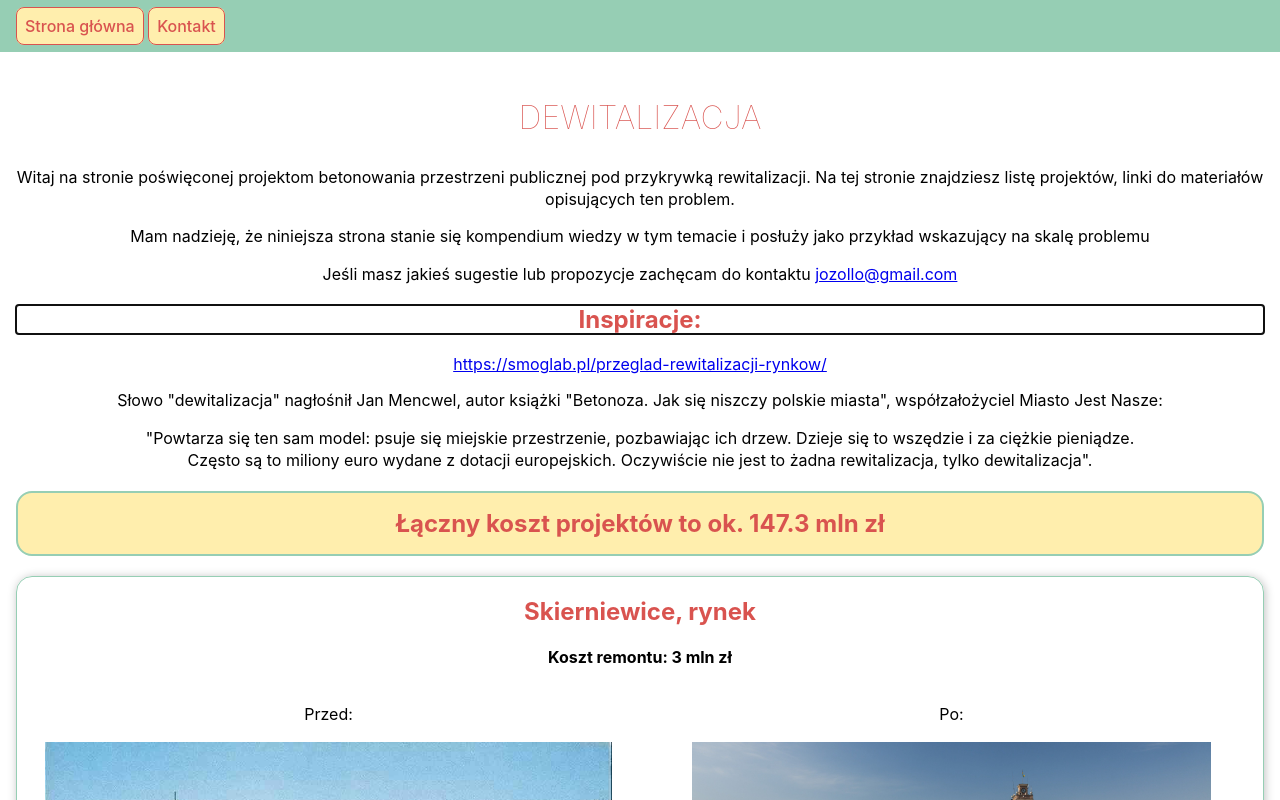
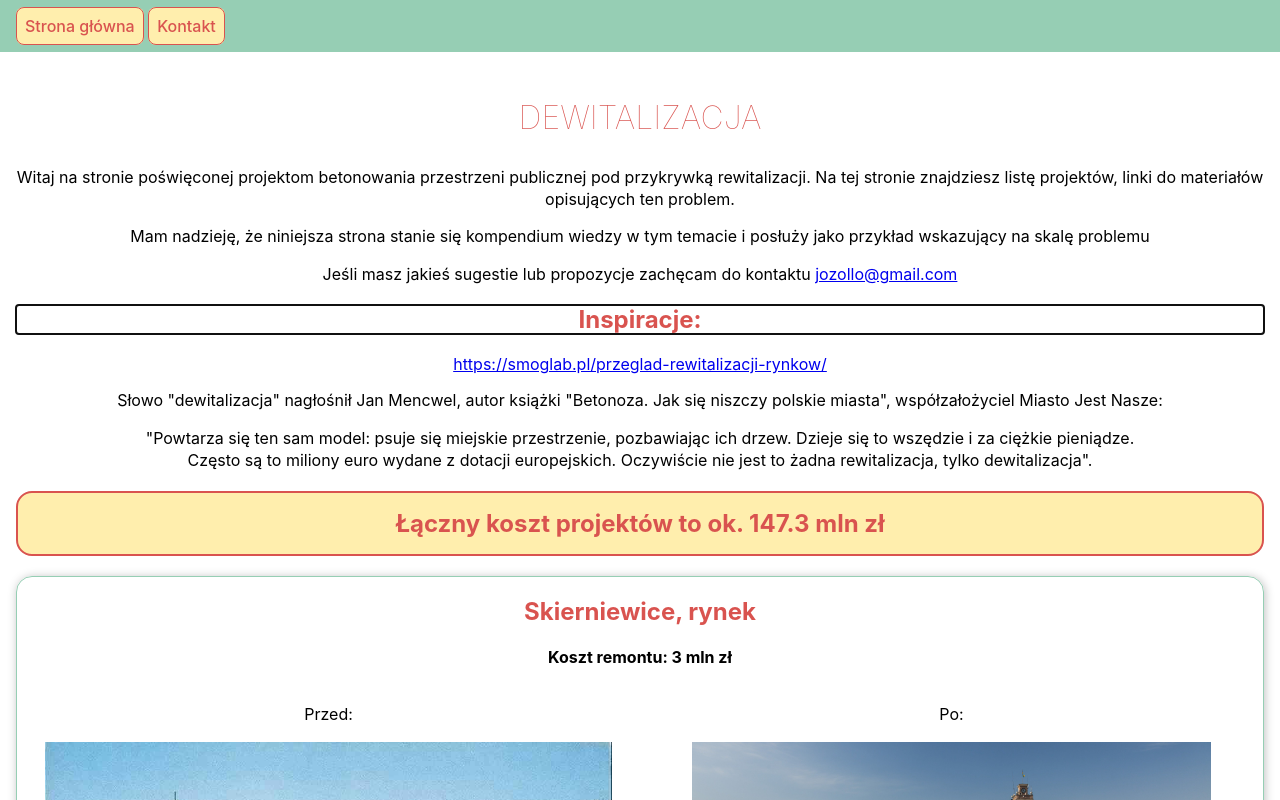
Before and after one commit to masives/dewitalizacja, a Svelte app: page / in a window 1280 px wide. Shown: the top 800 px of the page. Built offline with nearby package versions, Linux system fonts and the light colour scheme.

Commit message:
adjust border color around total cost

```diff
--- a/src/Home.svelte
+++ b/src/Home.svelte
@@ -73,7 +73,7 @@
 
 <style>
   .total-cost {
-    border: 2px solid var(--background-color);
+    border: 2px solid var(--primary-color);
     border-radius: 1rem;
     padding: 1rem;
     background-color: var(--accent-color);
```
